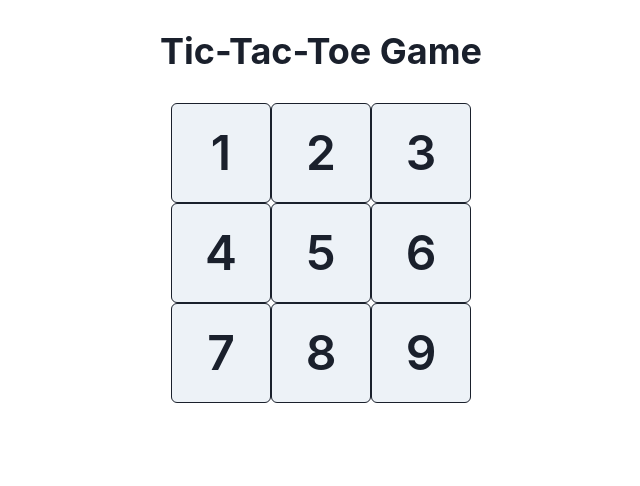
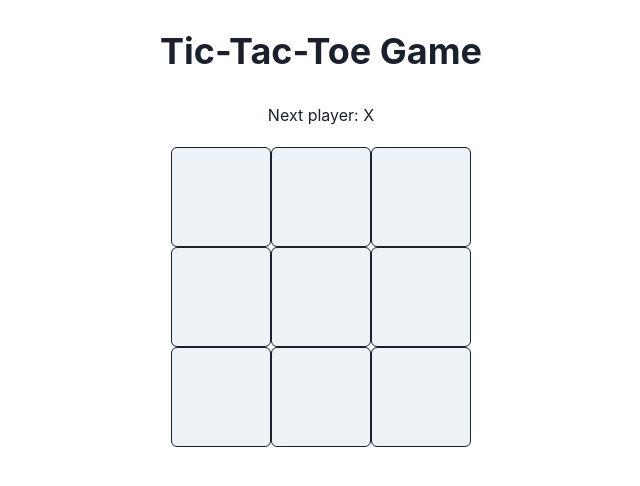
Before and after one commit to elen-oz/hi_tic-tac-toe, a React (Vite) app: page / in a window 1280 px wide. Shown: the top 486 px of the page, without its empty margins (319-959 px from the left). Built offline with nearby package versions, Linux system fonts and the light colour scheme.

Commit message:
finish base game

```diff
--- a/src/App.tsx
+++ b/src/App.tsx
@@ -1,65 +1,83 @@
-import {
-  Box,
-  Button,
-  Center,
-  Container,
-  HStack,
-  Heading,
-} from '@chakra-ui/react';
-// import { useState } from 'react';
+import { Box, Button, Container, HStack, Heading } from '@chakra-ui/react';
+import { MouseEventHandler, useState } from 'react';
 
-// interface PropsSquare {
-//   value: number;
-//   onSquareClick: () => {};
-// }
+interface PropsSquare {
+  value: string;
+  // onSquareClick: (i: number) => MouseEventHandler<HTMLButtonElement>;
+  onSquareClick: (i: number) => void;
+}
 
-// const Square = ({ value, onSquareClick }) => {};
+const Square = ({ value, onSquareClick }: PropsSquare) => {
+  return (
+    <Button
+      border='1px'
+      width={100}
+      height={100}
+      fontSize='5xl'
+      onClick={onSquareClick}
+    >
+      {value}
+    </Button>
+  );
+};
 
 const Board = () => {
+  const [squares, setSquares] = useState(Array(9).fill(null));
+  const [xIsNext, setXIsNext] = useState(true);
+
+  const winner = calculateWinner(squares);
+  let status;
+  if (winner) {
+    status = 'Winner: ' + winner;
+  } else {
+    status = 'Next player: ' + (xIsNext ? 'X' : 'O');
+  }
+
+  const onSquareClick = (i: number) => {
+    if (squares[i] || calculateWinner(squares)) {
+      return;
+    }
+
+    const nextSquares = squares.slice();
+
+    if (xIsNext) {
+      nextSquares[i] = 'X';
+    } else {
+      nextSquares[i] = 'O';
+    }
+
+    setSquares(nextSquares);
+    setXIsNext(!xIsNext);
+    console.log('clicked: ', nextSquares);
+  };
+
   return (
     <>
+      <Box textAlign='center' mb={5}>
+        {status}
+      </Box>
       <HStack justify='center' spacing={0}>
-        <Button border='1px' width={100} height={100} fontSize='5xl'>
-          1
-        </Button>
-        <Button border='1px' width={100} height={100} fontSize='5xl'>
-          2
-        </Button>
-        <Button border='1px' width={100} height={100} fontSize='5xl'>
-          3
-        </Button>
+        <Square value={squares[0]} onSquareClick={() => onSquareClick(0)} />
+        <Square value={squares[1]} onSquareClick={() => onSquareClick(1)} />
+        <Square value={squares[2]} onSquareClick={() => onSquareClick(2)} />
       </HStack>
 
       <HStack justify='center' spacing={0}>
-        <Button border='1px' width={100} height={100} fontSize='5xl'>
-          4
-        </Button>
-        <Button border='1px' width={100} height={100} fontSize='5xl'>
-          5
-        </Button>
-        <Button border='1px' width={100} height={100} fontSize='5xl'>
-          6
-        </Button>
+        <Square value={squares[3]} onSquareClick={() => onSquareClick(3)} />
+        <Square value={squares[4]} onSquareClick={() => onSquareClick(4)} />
+        <Square value={squares[5]} onSquareClick={() => onSquareClick(5)} />
       </HStack>
 
       <HStack justify='center' spacing={0}>
-        <Button border='1px' width={100} height={100} fontSize='5xl'>
-          7
-        </Button>
-        <Button border='1px' width={100} height={100} fontSize='5xl'>
-          8
-        </Button>
-        <Button border='1px' width={100} height={100} fontSize='5xl'>
-          9
-        </Button>
+        <Square value={squares[6]} onSquareClick={() => onSquareClick(6)} />
+        <Square value={squares[7]} onSquareClick={() => onSquareClick(7)} />
+        <Square value={squares[8]} onSquareClick={() => onSquareClick(8)} />
       </HStack>
     </>
   );
 };
 
 function App() {
-  // const [count, setCount] = useState(0);
-
   return (
     <>
       <Container>
@@ -72,4 +90,24 @@ function App() {
   );
 }
 
+function calculateWinner(squares: [][]) {
+  const lines = [
+    [0, 1, 2],
+    [3, 4, 5],
+    [6, 7, 8],
+    [0, 3, 6],
+    [1, 4, 7],
+    [2, 5, 8],
+    [0, 4, 8],
+    [2, 4, 6],
+  ];
+  for (let i = 0; i < lines.length; i++) {
+    const [a, b, c] = lines[i];
+    if (squares[a] && squares[a] === squares[b] && squares[a] === squares[c]) {
+      return squares[a];
+    }
+  }
+  return null;
+}
+
 export default App;
```
